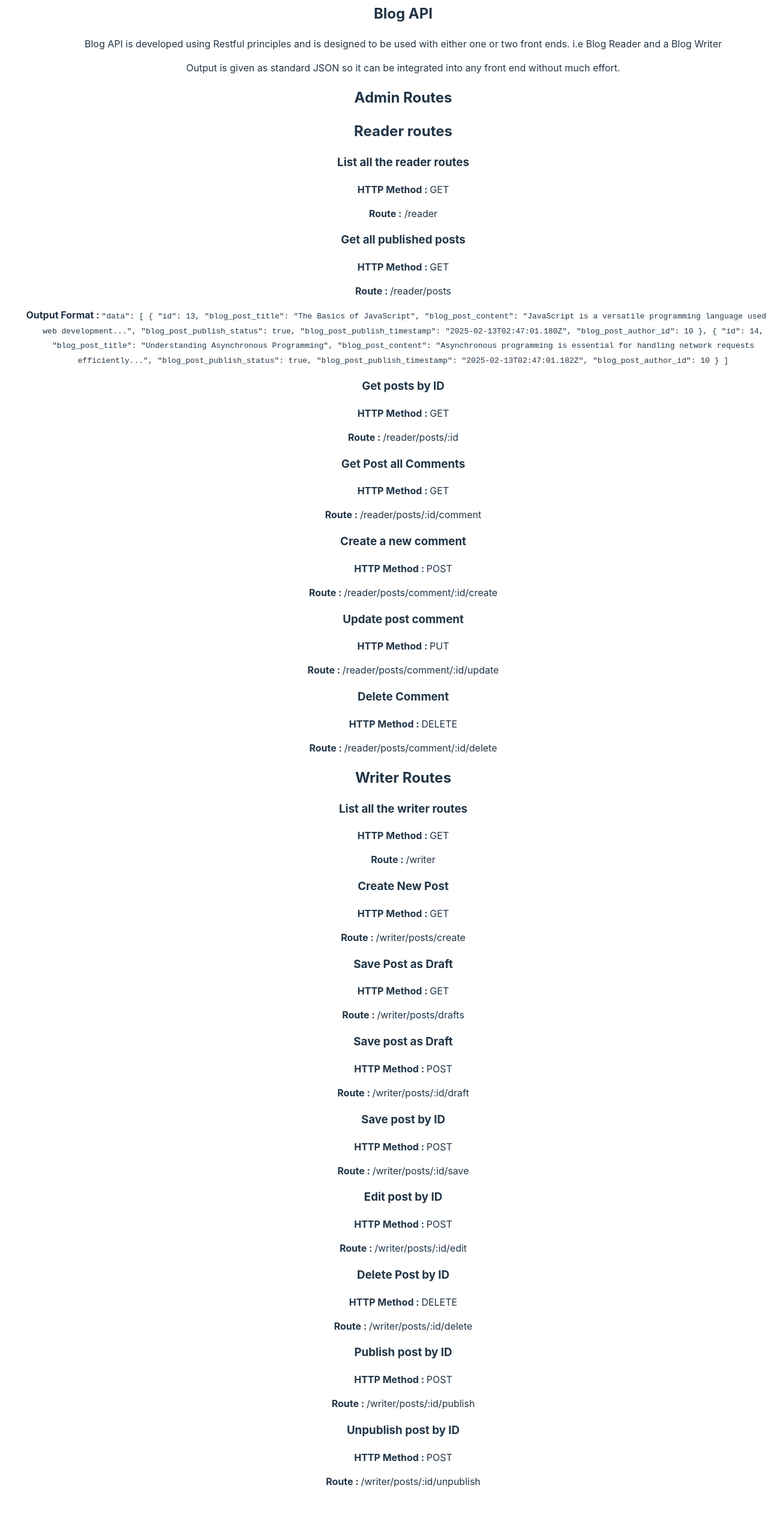
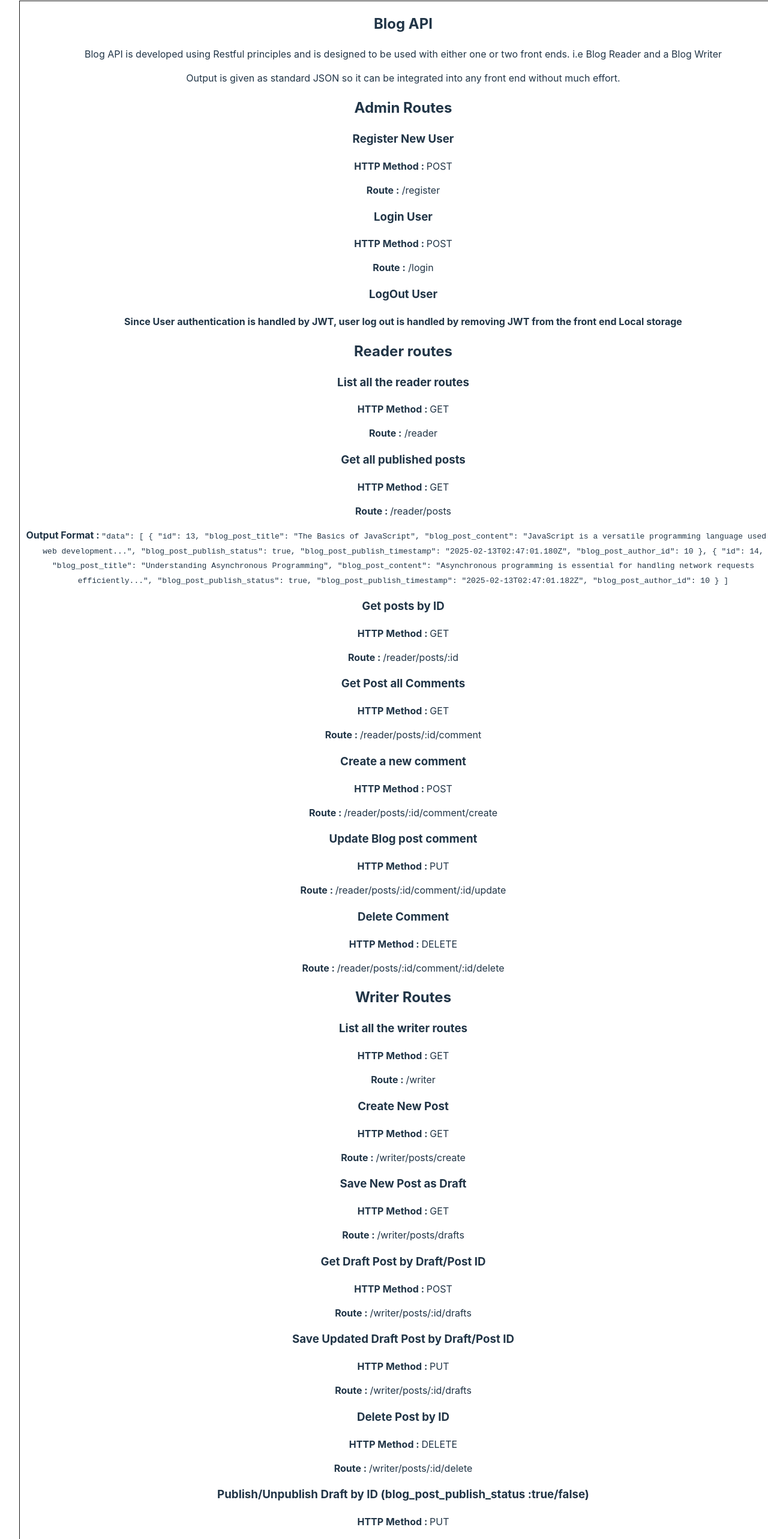
Before and after one commit to amaldevelops/full-stack-blog, a React (Vite) app in the folder frontend/: page /full-stack-blog/api-docs in a window 1280 px wide. Shown: the part 1926-4492 px from the top of the page at 60% size. Built offline with nearby package versions, Linux system fonts and the light colour scheme.

Commit message:
Updated API routes Documentation

```diff
--- a/frontend/src/assets/index.css
+++ b/frontend/src/assets/index.css
@@ -166,3 +166,9 @@ ul {
   border-style: solid;
   border: solid #1a1a1a 1px;
 }
+
+.documentationDiv
+{
+  border-style: solid;
+  border: solid #1a1a1a 1px;
+}
--- a/frontend/src/components/Documentation.jsx
+++ b/frontend/src/components/Documentation.jsx
@@ -193,6 +193,8 @@ function APIDocs() {
           </ul>
         </li>
       </ul>
+
+      <div className="documentationDiv">
         <h2>Blog API</h2>
         <p>
           Blog API is developed using Restful principles and is designed to be
@@ -200,14 +202,46 @@ function APIDocs() {
           Writer
         </p>
         <p>
-        Output is given as standard JSON so it can be integrated into any front
-        end without much effort.
+          Output is given as standard JSON so it can be integrated into any
+          front end without much effort.
         </p>
-
+        <div>
           <h2>Admin Routes</h2>
 
           <div>
+            <h3>Register New User</h3>
+            <p>
+              <strong>HTTP Method : </strong>POST
+            </p>
+            <p>
+              <strong>Route :</strong> /register
+            </p>
+          </div>
+
+          <div>
+            <h3>Login User</h3>
+            <p>
+              <strong>HTTP Method : </strong>POST
+            </p>
+            <p>
+              <strong>Route :</strong> /login
+            </p>
+          </div>
+
+          <div>
+            <h3>LogOut User</h3>
+            <p>
+              <strong>
+                Since User authentication is handled by JWT, user log out is
+                handled by removing JWT from the front end Local storage
+              </strong>
+            </p>
+          </div>
+        </div>
+
+        <div>
           <h2>Reader routes</h2>
+          <div>
             <h3>List all the reader routes</h3>
             <p>
               <strong>HTTP Method : </strong>GET
@@ -215,7 +249,9 @@ function APIDocs() {
             <p>
               <strong>Route :</strong> /reader
             </p>
+          </div>
 
+          <div>
             <h3>Get all published posts</h3>
             <p>
               <strong>HTTP Method : </strong>GET
@@ -247,7 +283,8 @@ function APIDocs() {
     ]`}
               </code>
             </p>
-
+          </div>
+          <div>
             <h3>Get posts by ID</h3>
             <p>
               <strong>HTTP Method : </strong>GET
@@ -255,7 +292,9 @@ function APIDocs() {
             <p>
               <strong>Route : </strong>/reader/posts/:id
             </p>
+          </div>
 
+          <div>
             <h3>Get Post all Comments</h3>
             <p>
               <strong>HTTP Method : </strong>GET
@@ -263,35 +302,43 @@ function APIDocs() {
             <p>
               <strong>Route : </strong>/reader/posts/:id/comment
             </p>
+          </div>
 
+          <div>
             <h3>Create a new comment</h3>
             <p>
               <strong>HTTP Method : </strong>POST
             </p>
             <p>
-          <strong>Route : </strong>/reader/posts/comment/:id/create
+              <strong>Route : </strong>/reader/posts/:id/comment/create
             </p>
+          </div>
 
-        <h3>Update post comment</h3>
+          <div>
+            <h3>Update Blog post comment</h3>
             <p>
               <strong>HTTP Method : </strong>PUT
             </p>
             <p>
-          <strong>Route : </strong>/reader/posts/comment/:id/update
+              <strong>Route : </strong>/reader/posts/:id/comment/:id/update
             </p>
+          </div>
 
+          <div>
             <h3>Delete Comment</h3>
             <p>
               <strong>HTTP Method : </strong>DELETE
             </p>
             <p>
-          <strong>Route : </strong>/reader/posts/comment/:id/delete
+              <strong>Route : </strong>/reader/posts/:id/comment/:id/delete
             </p>
+          </div>
         </div>
 
         <div>
           <h2>Writer Routes</h2>
 
+          <div>
             <h3>List all the writer routes</h3>
             <p>
               <strong>HTTP Method : </strong>GET
@@ -299,7 +346,9 @@ function APIDocs() {
             <p>
               <strong>Route : </strong>/writer
             </p>
+          </div>
 
+          <div>
             <h3>Create New Post</h3>
             <p>
               <strong>HTTP Method : </strong>GET
@@ -307,39 +356,39 @@ function APIDocs() {
             <p>
               <strong>Route : </strong>/writer/posts/create
             </p>
+          </div>
 
-        <h3>Save Post as Draft</h3>
+          <div>
+            <h3>Save New Post as Draft</h3>
             <p>
               <strong>HTTP Method : </strong>GET
             </p>
             <p>
               <strong>Route : </strong>/writer/posts/drafts
             </p>
+          </div>
 
-        <h3>Save post as Draft</h3>
+          <div>
+            <h3>Get Draft Post by Draft/Post ID</h3>
             <p>
               <strong>HTTP Method : </strong>POST
             </p>
             <p>
-          <strong>Route : </strong>/writer/posts/:id/draft
+              <strong>Route : </strong>/writer/posts/:id/drafts
             </p>
+          </div>
 
-        <h3>Save post by ID </h3>
+          <div>
+            <h3>Save Updated Draft Post by Draft/Post ID</h3>
             <p>
-          <strong>HTTP Method : </strong>POST
+              <strong>HTTP Method : </strong>PUT
             </p>
             <p>
-          <strong>Route : </strong>/writer/posts/:id/save
+              <strong>Route : </strong>/writer/posts/:id/drafts
             </p>
+          </div>
 
-        <h3>Edit post by ID</h3>
-        <p>
-          <strong>HTTP Method : </strong>POST
-        </p>
-        <p>
-          <strong>Route : </strong>/writer/posts/:id/edit
-        </p>
-
+          <div>
             <h3>Delete Post by ID </h3>
             <p>
               <strong>HTTP Method : </strong>DELETE
@@ -347,22 +396,21 @@ function APIDocs() {
             <p>
               <strong>Route : </strong>/writer/posts/:id/delete
             </p>
+          </div>
 
-        <h3>Publish post by ID</h3>
+          <div>
+            <h3>
+              Publish/Unpublish Draft by ID (blog_post_publish_status
+              :true/false)
+            </h3>
             <p>
-          <strong>HTTP Method : </strong>POST
+              <strong>HTTP Method : </strong>PUT
             </p>
             <p>
               <strong>Route : </strong>/writer/posts/:id/publish
             </p>
-
-        <h3>Unpublish post by ID </h3>
-        <p>
-          <strong>HTTP Method : </strong>POST
-        </p>
-        <p>
-          <strong>Route : </strong>/writer/posts/:id/unpublish
-        </p>
+          </div>
+        </div>
       </div>
     </div>
   );
```
Lines whose indentation alone changed are shown as unchanged.
